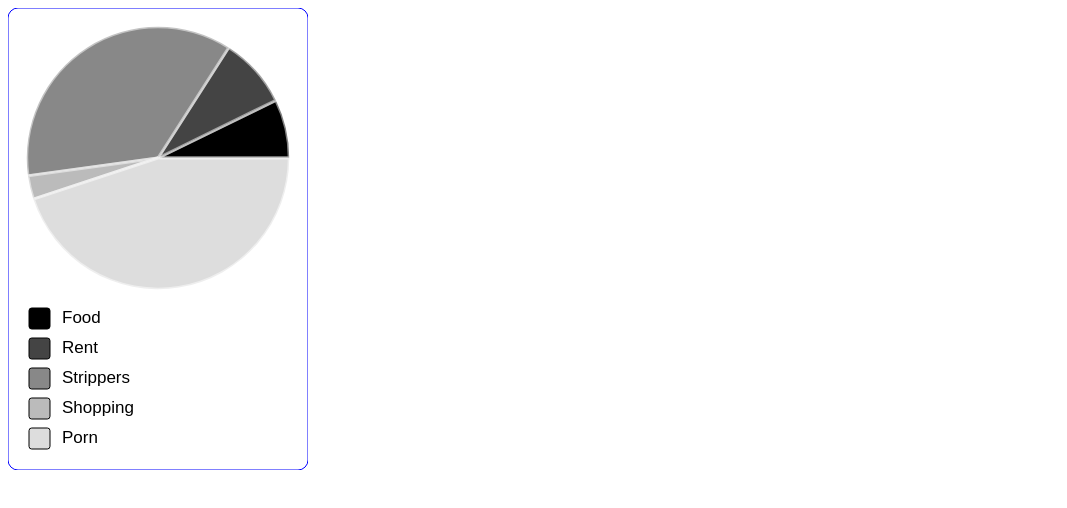
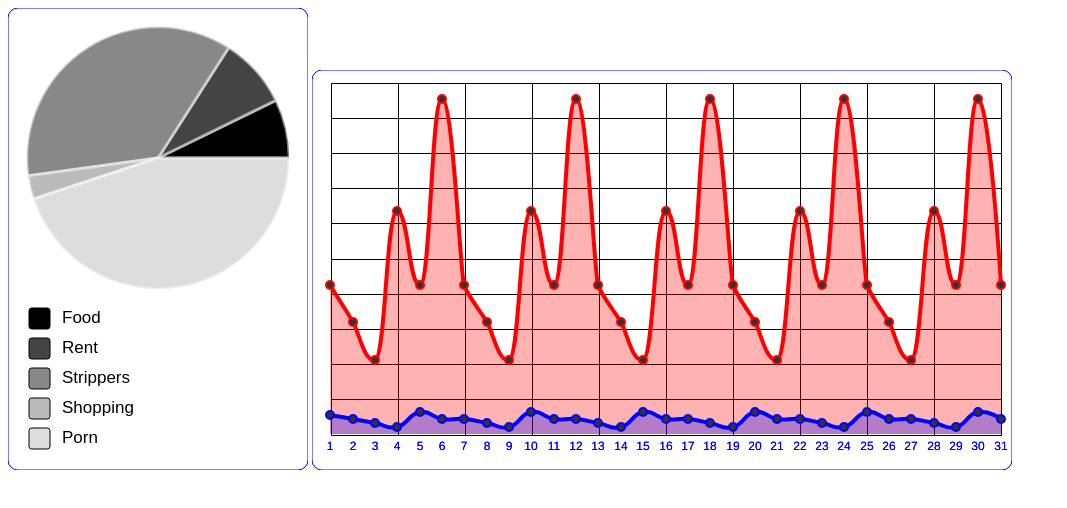
Before and after one commit to dtang1/proj3-6-finance, a plain HTML site: page graphs/index.html in a window 1280 px wide. Shown: the whole page, without its empty margins (0-1067 px from the left). Drawn offline with Linux system fonts and the light colour scheme.

Commit message:
some stuff

```diff
--- a/graphs/css/style.css
+++ b/graphs/css/style.css
@@ -10,3 +10,8 @@ body * {
 .t3 { -webkit-transition: all 0.3s ease-out; -moz-transition: all 0.3s ease-out; -o-transition: all 0.3s ease-out; transition: all 0.3s ease-out; }
 .t6 { -webkit-transition: all 0.6s ease-out; -moz-transition: all 0.6s ease-out; -o-transition: all 0.6s ease-out; transition: all 0.6s ease-out; }
 .t9 { -webkit-transition: all 0.9s ease-out; -moz-transition: all 0.9s ease-out; -o-transition: all 0.9s ease-out; transition: all 0.9s ease-out; }
+
+
+div {
+	display:inline-block;
+}
--- a/graphs/index.html
+++ b/graphs/index.html
@@ -7,26 +7,60 @@
 		<link rel="stylesheet" type="text/css" href="css/style.css" />
 		<script src="js/vendor/jmin.js"></script>
 		<script src="js/vendor/raphael-min.js"></script>
-		<script src="graph.js"></script>
-		<script src="pie.js"></script>
+		<script src="js/graph.js"></script>
+		<script src="js/pie.js"></script>
+		<script src="js/linechart.js"></script>
+		<script src="js/popup.js"></script>
 	</head>
 	<body>
-    	<div id="holder"></div>
+    	<div id="pieholder"></div>
+    	<div id="linechartholder"></div>
 		<script>
 			$(function () {
+				(function() {
 					var values = [500,600,2500,200,3100],
 						labels = ["Food","Rent","Strippers","Shopping","Porn"],
 						colors = ["#000","#444","#888","#bbb","#ddd"];
 					var svg = graph({
-					initialWidth : 300, // width
+						width : 300, // width
 						graph : "pie", // graph type
-					holder : "holder" // container ID
+						holder : "pieholder" // container ID
 					},{
 						values : values,
 						labels : labels,
 						colors : colors
 					});
 					svg.rect(0,0,svg.width,svg.height,10).attr("stroke","#00f");
+				}());
+
+				(function() {
+					var labels = [1,2,3,4,5,6,7,8,9,10,11,12,13,14,15,16,17,18,19,20,21,22,23,24,25,26,27,28,29,30,31],
+						lines = [
+							{
+								color : "#f00",
+								name : "Porn",
+								values : [400,300,200,600,400,900,400,300,200,600,400,900,400,300,200,600,400,900,400,300,200,600,400,900,400,300,200,600,400,900,400,300,200,600,400,900]
+							},
+							{
+								color : "#00f",
+								name : "More Porn",
+								values : [50,40,30,20,60,40,40,30,20,60,40,40,30,20,60,40,40,30,20,60,40,40,30,20,60,40,40,30,20,60,40,40,30,20,60,40,40,30,20,60,40]
+							}
+						];
+					var svg = graph({
+						width : 700, // width
+						height : 400,
+						graph : "linechart", // graph type
+						holder : "linechartholder", // container ID
+						labelText : {font: '12px Helvetica, Arial', fill: "#00f"}
+					},{
+						labels : labels,
+						lines : lines
+					});
+					svg.rect(0,0,svg.width,svg.height,10).attr("stroke","#00f");
+				}());
+
+
 			});
 		</script>
 
--- a/graphs/graph.js
+++ b/graphs/js/graph.js
@@ -3,11 +3,13 @@
 function graph(opts, data) {
 	var o = {
 		graph : "pie",
-		initialWidth : 200,
-		holder : "holder"
+		width : 200,
+		height : 200,
+		holder : "holder",
+		labelText : {font: '12px Helvetica, Arial', fill: "#00f"}
 	};
 	for(i in opts) o[i] = opts[i];
-	var width = o.initialWidth;
+	var width = o.width;
 	var svg = Raphael(o.holder, width, width);
 	return Graph[o.graph](svg, opts, data);
 }
@@ -18,5 +20,11 @@ var Graph = {
 		svg.setSize(svg.width, height);
 		svg.pieChart(svg.width/2, svg.width/2, svg.width*7/16, data.values, data.labels, data.colors, "rgba(255,255,255,0.5)");
 		return svg;
+	},
+	linechart : function(svg, opts, data) {
+		var height = opts.height; if (!height) height = (svg.width * 3/8);
+		svg.setSize(svg.width, height);
+		svg.lineChart(opts, data);
+		return svg;
 	}
 }
--- /dev/null
+++ b/graphs/js/linechart.js
@@ -0,0 +1,234 @@
+Raphael.fn.drawGrid = function (x, y, w, h, wv, hv, color) {
+    color = color || "#000";
+    var path = ["M", Math.round(x) + .5, Math.round(y) + .5, "L", Math.round(x + w) + .5, Math.round(y) + .5, Math.round(x + w) + .5, Math.round(y + h) + .5, Math.round(x) + .5, Math.round(y + h) + .5, Math.round(x) + .5, Math.round(y) + .5],
+        rowHeight = h / hv,
+        columnWidth = w / wv;
+    for (var i = 1; i < hv; i++) {
+        path = path.concat(["M", Math.round(x) + .5, Math.round(y + i * rowHeight) + .5, "H", Math.round(x + w) + .5]);
+    }
+    for (i = 1; i < wv; i++) {
+        path = path.concat(["M", Math.round(x + i * columnWidth) + .5, Math.round(y) + .5, "V", Math.round(y + h) + .5]);
+    }
+    return this.path(path.join(",")).attr({stroke: color});
+};
+
+Raphael.fn.lineChart = function(opts, dat) {
+	var svg = r = this;
+	var labels = dat.labels;
+	function getAnchors(p1x, p1y, p2x, p2y, p3x, p3y) {
+        var l1 = (p2x - p1x) / 2,
+            l2 = (p3x - p2x) / 2,
+            a = Math.atan((p2x - p1x) / Math.abs(p2y - p1y)),
+            b = Math.atan((p3x - p2x) / Math.abs(p2y - p3y));
+        a = p1y < p2y ? Math.PI - a : a;
+        b = p3y < p2y ? Math.PI - b : b;
+        var alpha = Math.PI / 2 - ((a + b) % (Math.PI * 2)) / 2,
+            dx1 = l1 * Math.sin(alpha + a),
+            dy1 = l1 * Math.cos(alpha + a),
+            dx2 = l2 * Math.sin(alpha + b),
+            dy2 = l2 * Math.cos(alpha + b);
+        return {
+            x1: p2x - dx1,
+            y1: p2y + dy1,
+            x2: p2x + dx2,
+            y2: p2y + dy2
+        };
+    }
+	var width = svg.width,
+		height = svg.height,
+		leftgutter = width*0.01,
+		bottomgutter = height*0.09,
+		topgutter = height*0.03,
+		colorhue = .6 || Math.random(),
+		color = "hsl(" + [colorhue, .5, .5] + ")",
+		txt = opts.labelText,
+		txt1 = {font: '10px Helvetica, Arial', fill: "#00f"},
+		txt2 = {font: '12px Helvetica, Arial', fill: "#000"},
+		X = (width - leftgutter) / dat.labels.length,
+		max = 0;
+	for(i in dat.lines) for(j in dat.lines[i].values) max = Math.max(max, dat.lines[i].values[j]);
+	max *= 1.05;
+	var Y = (height - bottomgutter - topgutter) / max;
+	svg.drawGrid(leftgutter + X * .5 + .5, topgutter + .5, width - leftgutter - X, height - topgutter - bottomgutter, 10, 10, "#000");
+
+	function drawLine(_j) {
+		var line = dat.lines[_j],
+			data = line.values;
+		colorhue = .6 || Math.random();
+		color = line.color;
+		var path = r.path().attr({stroke: color, "stroke-width": 4, "stroke-linejoin": "round"}),
+			bgp = r.path().attr({stroke: "none", opacity: .3, fill: color}),
+			label = r.set(),
+			lx = 0, ly = 0,
+			is_label_visible = false,
+			leave_timer,
+			blanket = r.set();
+		label.push(r.text(60, 12, "24 hits").attr(txt2));
+		label.push(r.text(60, 27, "22 September 2008").attr(txt1).attr({fill: color}));
+		label.hide();
+		var frame = r.popup(100, 100, label, "right").attr({fill: "#ccc", stroke: "#666", "stroke-width": 2, "fill-opacity": .7}).hide();
+		var p, bgpp;
+		for (var i = 0, ii = labels.length; i < ii; i++) {
+			var y = Math.round(height - bottomgutter - Y * data[i]),
+				x = Math.round(leftgutter + X * (i + .5)),
+				t = r.text(x, height*0.94, labels[i]).attr(txt).toBack();
+			if (!i) {
+				p = ["M", x, y, "C", x, y];
+				bgpp = ["M", leftgutter + X * .5, height - bottomgutter, "L", x, y, "C", x, y];
+			}
+			if (i && i < ii - 1) {
+				var Y0 = Math.round(height - bottomgutter - Y * data[i - 1]),
+					X0 = Math.round(leftgutter + X * (i - .5)),
+					Y2 = Math.round(height - bottomgutter - Y * data[i + 1]),
+					X2 = Math.round(leftgutter + X * (i + 1.5));
+				var a = getAnchors(X0, Y0, x, y, X2, Y2);
+				p = p.concat([a.x1, a.y1, x, y, a.x2, a.y2]);
+				bgpp = bgpp.concat([a.x1, a.y1, x, y, a.x2, a.y2]);
+			}
+			var dot = r.circle(x, y, 4).attr({fill: "#333", stroke: color, "stroke-width": 2});
+			blanket.push(r.rect(leftgutter + X * (i), height*0.98-bottomgutter-Y*(data[i]), X, height*0.05).attr({stroke: "none", fill: "#fff", opacity: 0}));
+			var rect = blanket[blanket.length - 1];
+			(function (x, y, data, lbl, dot) {
+				var timer, i = 0;
+				rect.hover(function () {
+					clearTimeout(leave_timer);
+					var side = "right";
+					if (x + frame.getBBox().width > width) side = "left";
+					var ppp = r.popup(x, y, label, side, 1),
+						anim = Raphael.animation({
+							path: ppp.path,
+							transform: ["t", ppp.dx, ppp.dy]
+						}, 200 * is_label_visible*0);
+					lx = label[0].transform()[0][1] + ppp.dx;
+					ly = label[0].transform()[0][2] + ppp.dy;
+					frame.show().stop().animate(anim);
+					label[0].attr({text: "$"+data + "" + (data == 1 ? "" : "")}).show().stop().animateWith(frame, anim, {transform: ["t", lx, ly]}, 200 * is_label_visible*0);
+					label[1].attr({text: lbl + " September 2008"}).show().stop().animateWith(frame, anim, {transform: ["t", lx, ly]}, 200 * is_label_visible*0);
+					dot.attr("r", 6);
+					is_label_visible = true;
+				}, function () {
+					dot.attr("r", 4);
+					leave_timer = setTimeout(function () {
+						frame.hide();
+						label[0].hide();
+						label[1].hide();
+						is_label_visible = false;
+					}, 1);
+				});
+			})(x, y, data[i], labels[i], dot);
+		}
+		p = p.concat([x, y, x, y]);
+		bgpp = bgpp.concat([x, y, x, y, "L", x, height - bottomgutter, "z"]);
+		path.attr({path: p});
+		bgp.attr({path: bgpp});
+		frame.toFront();
+		label[0].toFront();
+		label[1].toFront();
+		blanket.toFront();
+
+	}
+	for(_j in dat.lines) drawLine(_j);
+
+}
+
+window.onload = function () {
+    return;
+    // Grab the data
+    var labels = [],
+        data = [];
+    $("#data tfoot th").each(function () {
+        labels.push($(this).html());
+    });
+    $("#data tbody td").each(function () {
+        data.push($(this).html());
+    });
+
+    // Draw
+    var width = 800,
+        height = 250,
+        leftgutter = 30,
+        bottomgutter = 20,
+        topgutter = 20,
+        colorhue = .6 || Math.random(),
+        color = "hsl(" + [colorhue, .5, .5] + ")",
+        r = Raphael("holder", width, height),
+        txt = {font: '12px Helvetica, Arial', fill: "#fff"},
+        txt1 = {font: '10px Helvetica, Arial', fill: "#fff"},
+        txt2 = {font: '12px Helvetica, Arial', fill: "#000"},
+        X = (width - leftgutter) / labels.length,
+        max = Math.max.apply(Math, data),
+        Y = (height - bottomgutter - topgutter) / max;
+    r.drawGrid(leftgutter + X * .5 + .5, topgutter + .5, width - leftgutter - X, height - topgutter - bottomgutter, 10, 10, "#000");
+    var path = r.path().attr({stroke: color, "stroke-width": 4, "stroke-linejoin": "round"}),
+        bgp = r.path().attr({stroke: "none", opacity: .3, fill: color}),
+        label = r.set(),
+        lx = 0, ly = 0,
+        is_label_visible = false,
+        leave_timer,
+        blanket = r.set();
+    label.push(r.text(60, 12, "24 hits").attr(txt));
+    label.push(r.text(60, 27, "22 September 2008").attr(txt1).attr({fill: color}));
+    label.hide();
+    var frame = r.popup(100, 100, label, "right").attr({fill: "#000", stroke: "#666", "stroke-width": 2, "fill-opacity": .7}).hide();
+
+    var p, bgpp;
+    for (var i = 0, ii = labels.length; i < ii; i++) {
+        var y = Math.round(height - bottomgutter - Y * data[i]),
+            x = Math.round(leftgutter + X * (i + .5)),
+            t = r.text(x, height - 6, labels[i]).attr(txt).toBack();
+        if (!i) {
+            p = ["M", x, y, "C", x, y];
+            bgpp = ["M", leftgutter + X * .5, height - bottomgutter, "L", x, y, "C", x, y];
+        }
+        if (i && i < ii - 1) {
+            var Y0 = Math.round(height - bottomgutter - Y * data[i - 1]),
+                X0 = Math.round(leftgutter + X * (i - .5)),
+                Y2 = Math.round(height - bottomgutter - Y * data[i + 1]),
+                X2 = Math.round(leftgutter + X * (i + 1.5));
+            var a = getAnchors(X0, Y0, x, y, X2, Y2);
+            p = p.concat([a.x1, a.y1, x, y, a.x2, a.y2]);
+            bgpp = bgpp.concat([a.x1, a.y1, x, y, a.x2, a.y2]);
+        }
+        var dot = r.circle(x, y, 4).attr({fill: "#333", stroke: color, "stroke-width": 2});
+        blanket.push(r.rect(leftgutter + X * i, 0, X, height - bottomgutter).attr({stroke: "none", fill: "#fff", opacity: 0}));
+        var rect = blanket[blanket.length - 1];
+        (function (x, y, data, lbl, dot) {
+            var timer, i = 0;
+            rect.hover(function () {
+                clearTimeout(leave_timer);
+                var side = "right";
+                if (x + frame.getBBox().width > width) {
+                    side = "left";
+                }
+                var ppp = r.popup(x, y, label, side, 1),
+                    anim = Raphael.animation({
+                        path: ppp.path,
+                        transform: ["t", ppp.dx, ppp.dy]
+                    }, 200 * is_label_visible);
+                lx = label[0].transform()[0][1] + ppp.dx;
+                ly = label[0].transform()[0][2] + ppp.dy;
+                frame.show().stop().animate(anim);
+                label[0].attr({text: data + " hit" + (data == 1 ? "" : "s")}).show().stop().animateWith(frame, anim, {transform: ["t", lx, ly]}, 200 * is_label_visible);
+                label[1].attr({text: lbl + " September 2008"}).show().stop().animateWith(frame, anim, {transform: ["t", lx, ly]}, 200 * is_label_visible);
+                dot.attr("r", 6);
+                is_label_visible = true;
+            }, function () {
+                dot.attr("r", 4);
+                leave_timer = setTimeout(function () {
+                    frame.hide();
+                    label[0].hide();
+                    label[1].hide();
+                    is_label_visible = false;
+                }, 1);
+            });
+        })(x, y, data[i], labels[i], dot);
+    }
+    p = p.concat([x, y, x, y]);
+    bgpp = bgpp.concat([x, y, x, y, "L", x, height - bottomgutter, "z"]);
+    path.attr({path: p});
+    bgp.attr({path: bgpp});
+    frame.toFront();
+    label[0].toFront();
+    label[1].toFront();
+    blanket.toFront();
+};
--- /dev/null
+++ b/graphs/js/popup.js
@@ -0,0 +1,121 @@
+(function () {
+var tokenRegex = /\{([^\}]+)\}/g,
+    objNotationRegex = /(?:(?:^|\.)(.+?)(?=\[|\.|$|\()|\[('|")(.+?)\2\])(\(\))?/g, // matches .xxxxx or ["xxxxx"] to run over object properties
+    replacer = function (all, key, obj) {
+        var res = obj;
+        key.replace(objNotationRegex, function (all, name, quote, quotedName, isFunc) {
+            name = name || quotedName;
+            if (res) {
+                if (name in res) {
+                    res = res[name];
+                }
+                typeof res == "function" && isFunc && (res = res());
+            }
+        });
+        res = (res == null || res == obj ? all : res) + "";
+        return res;
+    },
+    fill = function (str, obj) {
+        return String(str).replace(tokenRegex, function (all, key) {
+            return replacer(all, key, obj);
+        });
+    };
+    Raphael.fn.popup = function (X, Y, set, pos, ret) {
+        pos = String(pos || "top-middle").split("-");
+        pos[1] = pos[1] || "middle";
+        var r = 5,
+            bb = set.getBBox(),
+            w = Math.round(bb.width),
+            h = Math.round(bb.height),
+            x = Math.round(bb.x) - r,
+            y = Math.round(bb.y) - r,
+            gap = Math.min(h / 2, w / 2, 10),
+            shapes = {
+                top: "M{x},{y}h{w4},{w4},{w4},{w4}a{r},{r},0,0,1,{r},{r}v{h4},{h4},{h4},{h4}a{r},{r},0,0,1,-{r},{r}l-{right},0-{gap},{gap}-{gap}-{gap}-{left},0a{r},{r},0,0,1-{r}-{r}v-{h4}-{h4}-{h4}-{h4}a{r},{r},0,0,1,{r}-{r}z",
+                bottom: "M{x},{y}l{left},0,{gap}-{gap},{gap},{gap},{right},0a{r},{r},0,0,1,{r},{r}v{h4},{h4},{h4},{h4}a{r},{r},0,0,1,-{r},{r}h-{w4}-{w4}-{w4}-{w4}a{r},{r},0,0,1-{r}-{r}v-{h4}-{h4}-{h4}-{h4}a{r},{r},0,0,1,{r}-{r}z",
+                right: "M{x},{y}h{w4},{w4},{w4},{w4}a{r},{r},0,0,1,{r},{r}v{h4},{h4},{h4},{h4}a{r},{r},0,0,1,-{r},{r}h-{w4}-{w4}-{w4}-{w4}a{r},{r},0,0,1-{r}-{r}l0-{bottom}-{gap}-{gap},{gap}-{gap},0-{top}a{r},{r},0,0,1,{r}-{r}z",
+                left: "M{x},{y}h{w4},{w4},{w4},{w4}a{r},{r},0,0,1,{r},{r}l0,{top},{gap},{gap}-{gap},{gap},0,{bottom}a{r},{r},0,0,1,-{r},{r}h-{w4}-{w4}-{w4}-{w4}a{r},{r},0,0,1-{r}-{r}v-{h4}-{h4}-{h4}-{h4}a{r},{r},0,0,1,{r}-{r}z"
+            },
+            offset = {
+                hx0: X - (x + r + w - gap * 2),
+                hx1: X - (x + r + w / 2 - gap),
+                hx2: X - (x + r + gap),
+                vhy: Y - (y + r + h + r + gap),
+                "^hy": Y - (y - gap)
+
+            },
+            mask = [{
+                x: x + r,
+                y: y,
+                w: w,
+                w4: w / 4,
+                h4: h / 4,
+                right: 0,
+                left: w - gap * 2,
+                bottom: 0,
+                top: h - gap * 2,
+                r: r,
+                h: h,
+                gap: gap
+            }, {
+                x: x + r,
+                y: y,
+                w: w,
+                w4: w / 4,
+                h4: h / 4,
+                left: w / 2 - gap,
+                right: w / 2 - gap,
+                top: h / 2 - gap,
+                bottom: h / 2 - gap,
+                r: r,
+                h: h,
+                gap: gap
+            }, {
+                x: x + r,
+                y: y,
+                w: w,
+                w4: w / 4,
+                h4: h / 4,
+                left: 0,
+                right: w - gap * 2,
+                top: 0,
+                bottom: h - gap * 2,
+                r: r,
+                h: h,
+                gap: gap
+            }][pos[1] == "middle" ? 1 : (pos[1] == "top" || pos[1] == "left") * 2];
+            var dx = 0,
+                dy = 0,
+                out = this.path(fill(shapes[pos[0]], mask)).insertBefore(set);
+            switch (pos[0]) {
+                case "top":
+                    dx = X - (x + r + mask.left + gap);
+                    dy = Y - (y + r + h + r + gap);
+                break;
+                case "bottom":
+                    dx = X - (x + r + mask.left + gap);
+                    dy = Y - (y - gap);
+                break;
+                case "left":
+                    dx = X - (x + r + w + r + gap);
+                    dy = Y - (y + r + mask.top + gap);
+                break;
+                case "right":
+                    dx = X - (x - gap);
+                    dy = Y - (y + r + mask.top + gap);
+                break;
+            }
+            out.translate(dx, dy);
+            if (ret) {
+                ret = out.attr("path");
+                out.remove();
+                return {
+                    path: ret,
+                    dx: dx,
+                    dy: dy
+                };
+            }
+            set.translate(dx, dy);
+            return out;
+    };
+})();
```
Also changed, not shown: graphs/js/pie.js (renamed from graphs/pie.js). Lines whose indentation alone changed are shown as unchanged.
